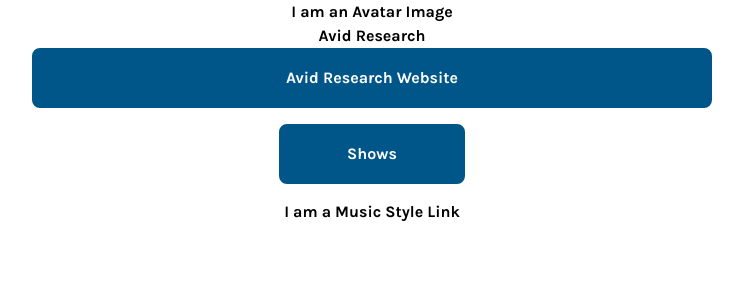
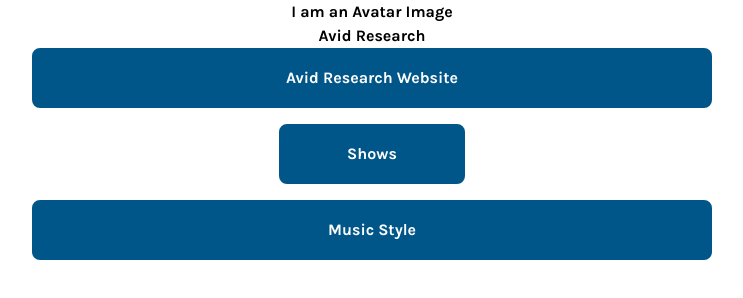
Before and after one commit to amtrav42/linkTree, a Gatsby site in the folder linktree/: page / in a window 1280 px wide. Shown: the whole page, without its empty margins (268-1011 px from the left). Built offline with nearby package versions, Linux system fonts and the light colour scheme; Gatsby itself is replaced by a stand-in of ours.

Commit message:
added music style todos

```diff
--- a/linktree/src/components/musicStyle/index.jsx
+++ b/linktree/src/components/musicStyle/index.jsx
@@ -1,5 +1,17 @@
 import React from 'react';
+import ClassicLink from '../classicLink';
 
 export default function MusicStyle() {
-  return <div>I am a Music Style Link</div>;
+  return (
+  // ToDo - Similar state based situation as the shows link for open
+  // Would again need to generate from a list of providers including their icons, URLs Etc
+  // Would need to embed an audio player which was compatable with all relevant APIs
+  // Would probably start with react player as per Avid Research Website, quite personaliseable
+  // Would need multiple on click handlers for each interactive element
+  // Would probably try and break those out into different components
+
+    <ClassicLink>
+      Music Style
+    </ClassicLink>
+  );
 }
```
